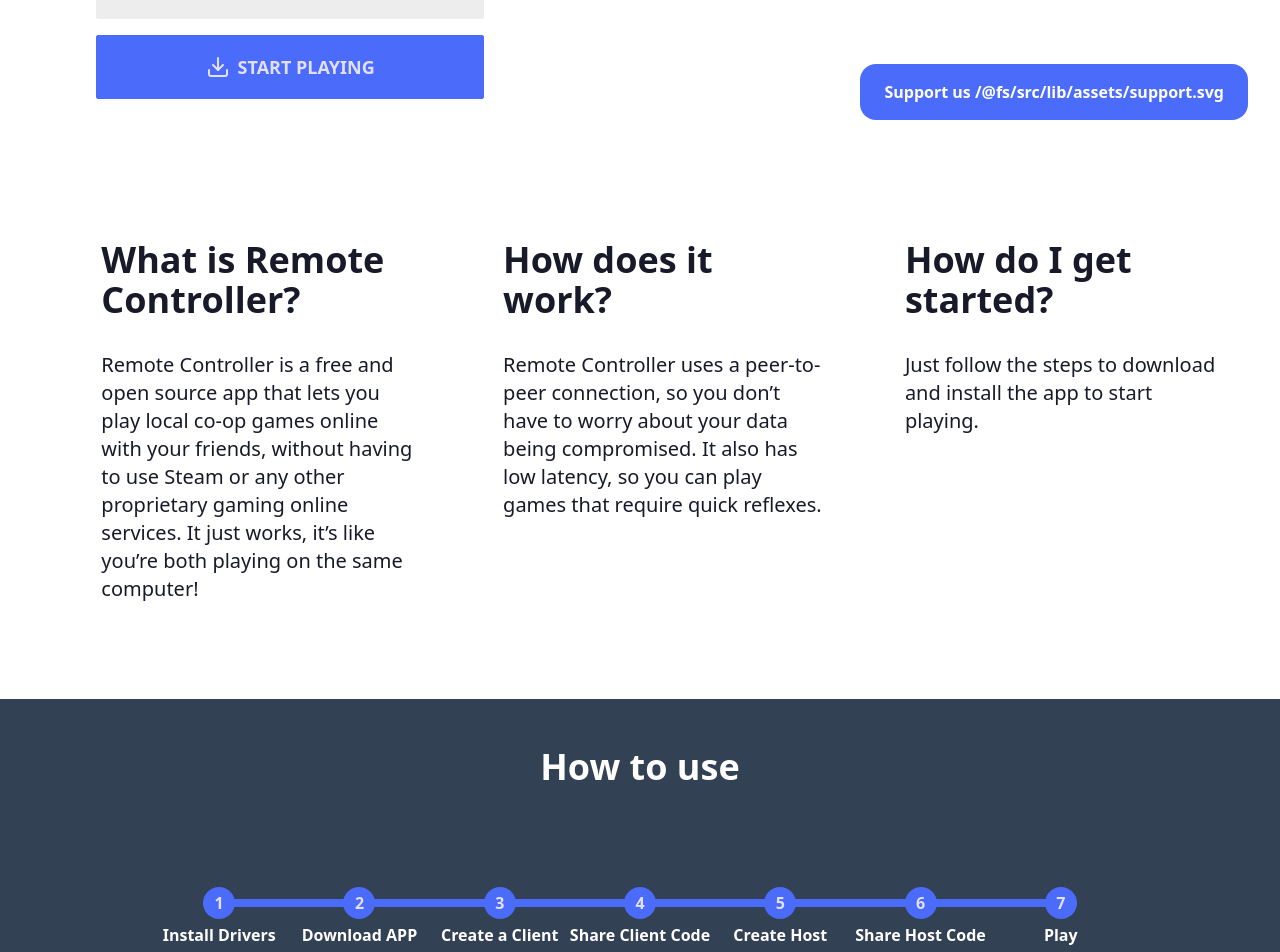
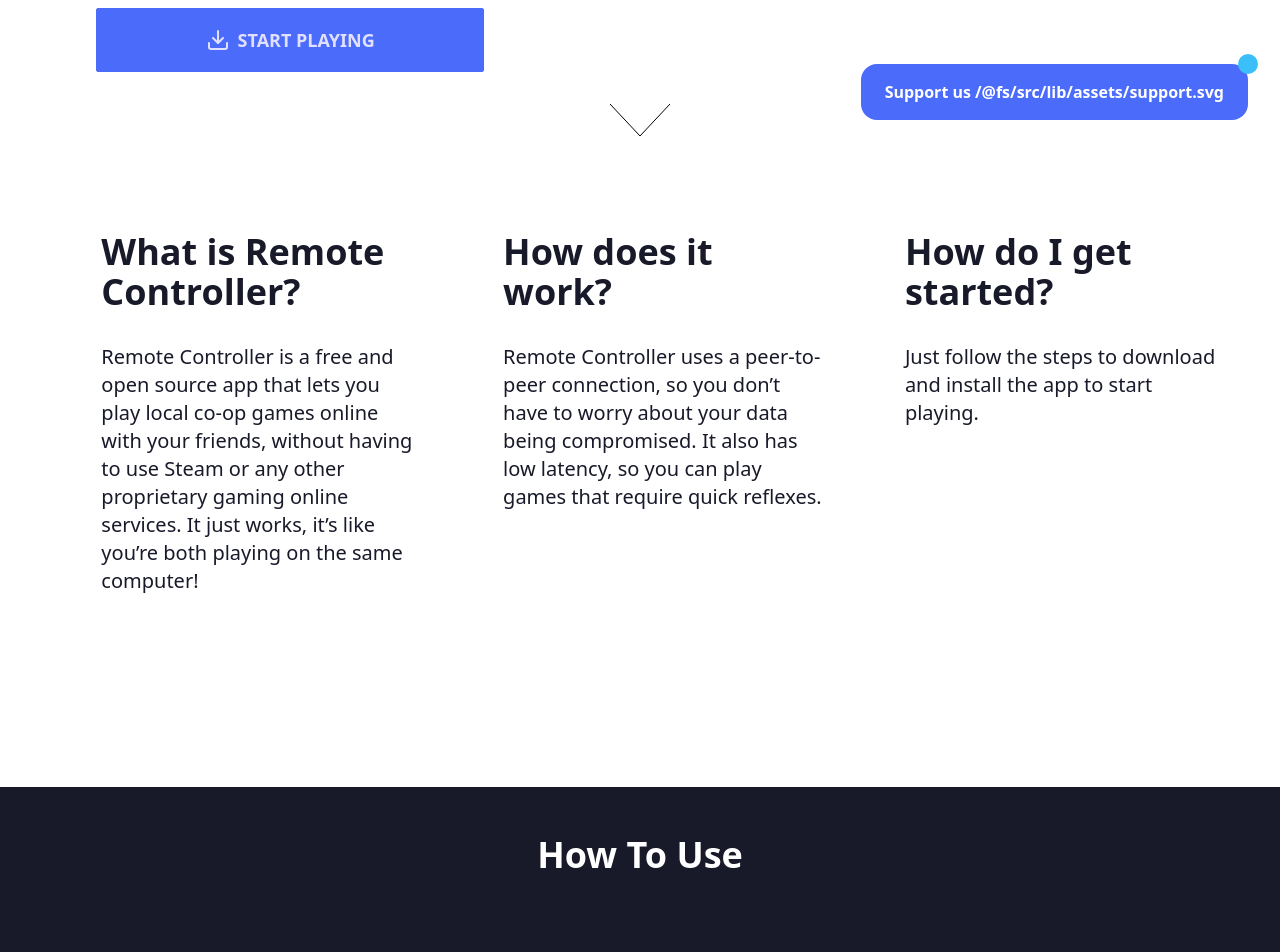
Before and after one commit to PiterWeb/RemoteController-Landing, a SvelteKit app: page / in a window 1280 px wide. Shown: the part 640-1592 px from the top of the page. Built offline with nearby package versions, Linux system fonts and the light colour scheme.

Commit message:
Fixes UI & Colors Landing

```diff
--- a/src/app.css
+++ b/src/app.css
@@ -43,3 +43,7 @@
 		animation: none !important;
 	}
 }
+
+html {
+	scroll-behavior: smooth;
+}
--- /dev/null
+++ b/src/lib/components/ArrowAction.svelte
@@ -0,0 +1,71 @@
+<script lang="ts">
+	export let targetId: string;
+</script>
+
+<a href={`#${targetId}`}>
+	<svg class="arrows mx-auto block md:-mt-20 -mt-56 ">
+		<path class="a1" d="M0 0 L30 32 L60 0" />
+		<path class="a2" d="M0 20 L30 52 L60 20" />
+		<path class="a3" d="M0 40 L30 72 L60 40" />
+	</svg>
+</a>
+
+<style>
+	.arrows {
+		width: 60px;
+		height: 72px;
+	}
+
+	.arrows path {
+		stroke: black;
+		fill: transparent;
+		stroke-width: 1px;
+		animation: arrow 1.5s cubic-bezier(0.68, -0.55, 0.27, 1.55) infinite;
+		-webkit-animation: arrow 1.5s cubic-bezier(0.68, -0.55, 0.27, 1.55) infinite;
+	}
+
+	@keyframes arrow {
+		0% {
+			opacity: 0;
+		}
+		40% {
+			opacity: 1;
+		}
+		80% {
+			opacity: 0;
+		}
+		100% {
+			opacity: 0;
+		}
+	}
+
+	@-webkit-keyframes arrow /*Safari and Chrome*/ {
+		0% {
+			opacity: 0;
+		}
+		40% {
+			opacity: 1;
+		}
+		80% {
+			opacity: 0;
+		}
+		100% {
+			opacity: 0;
+		}
+	}
+
+	.arrows path.a1 {
+		animation-delay: -1s;
+		-webkit-animation-delay: -1s; /* Safari 和 Chrome */
+	}
+
+	.arrows path.a2 {
+		animation-delay: -0.5s;
+		-webkit-animation-delay: -0.5s; /* Safari 和 Chrome */
+	}
+
+	.arrows path.a3 {
+		animation-delay: 0s;
+		-webkit-animation-delay: 0s; /* Safari 和 Chrome */
+	}
+</style>
--- a/src/lib/components/Card.svelte
+++ b/src/lib/components/Card.svelte
@@ -5,7 +5,7 @@
 </script>
 
 <section
-	class="bg-white rounded-lg shadow-lg p-6 hover:bg-gray-800 group transition-colors duration-300"
+	class="bg-white rounded-lg shadow-lg p-6 hover:bg-neutral group transition-colors duration-300"
 	class:drop-shadow={shadow}
 >
 	<h2 class="text-lg font-bold mb-2 group-hover:text-white transition-colors duration-300">
--- /dev/null
+++ b/src/lib/components/Footer.svelte
@@ -0,0 +1,35 @@
+<script>
+	import GamepadSVG from '$lib/assets/gamepad.svg?raw';
+</script>
+
+<footer id="footer" class="footer p-10 bg-neutral text-neutral-content mt-20">
+	<aside>
+		{@html GamepadSVG}
+		<p>Remote Controller.<br />Play LOCAL co-op games ONLINE</p>
+	</aside>
+	<nav>
+		<header class="footer-title">Product</header>
+		<a href="https://github.com/PiterWeb/RemoteController/releases" class="link link-hover"
+			>Downloads</a
+		>
+		<a href="/info/guides/installation" class="link link-hover">Guides</a>
+		<a href="/info/resources/faq" class="link link-hover">FAQ</a>
+	</nav>
+	<nav>
+		<header class="footer-title">Social</header>
+		<a href="https://github.com/PiterWeb/RemoteController" class="link link-hover">Github</a>
+		<a class="link link-hover">Contact</a>
+	</nav>
+	<nav>
+		<header class="footer-title">Legal</header>
+		<a class="link link-hover">Terms of use</a>
+		<a class="link link-hover">Privacy policy</a>
+		<a class="link link-hover">Cookie policy</a>
+	</nav>
+</footer>
+
+<style>
+	#footer {
+		view-transition-name: footer;
+	}
+</style>
--- a/src/lib/components/TextBlock.svelte
+++ b/src/lib/components/TextBlock.svelte
@@ -2,10 +2,11 @@
 
     export let title: string = "Placeholder Title";
     export let content: string = "Placeholder Content";
+    export let id: string = "#";
 
 </script>
 
-<div class="ml-12">
+<div {id} class="ml-12">
     <h3 class="text-4xl font-bold leading-[1.1]">{title}</h3>
 
     <p class="mt-8 text-xl">
--- a/src/routes/+layout.svelte
+++ b/src/routes/+layout.svelte
@@ -2,6 +2,7 @@
 	import '../app.css';
 	import GamepadSVG from '$lib/assets/gamepad.svg?raw';
 	import SupportSVG from '$lib/assets/support.svg?raw';
+	import Footer from '$lib/components/Footer.svelte';
 
 	import { onNavigate } from '$app/navigation';
 
@@ -40,15 +41,22 @@
 	<slot />
 </main>
 
+<Footer/>
+
+<div class="indicator fixed bottom-10 right-8">
 <a
 	id="support-us"
-	class="fixed bottom-10 right-8 text-white content-center bg-primary flex px-6 py-4 rounded-2xl gap-1 font-bold"
+	class=" text-white content-center bg-primary flex px-6 py-4 md:rounded-2xl rounded-full gap-1 font-bold"
 	href="https://ko-fi.com/piterdev"
 	target="_blank"
 	rel="noopener noreferrer"
 >
-	Support us {@html SupportSVG}
-</a>
+		<span class="indicator-item badge badge-info rounded-full" />
+
+		<span class="md:block hidden">Support us</span>
+		{@html SupportSVG}
+	</a>
+</div>
 
 <style>
 	nav {
--- a/src/routes/+page.svelte
+++ b/src/routes/+page.svelte
@@ -1,5 +1,5 @@
 <script>
-	import InfoSVG from '$lib/assets/info.svg?raw';
+	import ArrowAction from '$lib/components/ArrowAction.svelte';
 	import DownloadSVG from '$lib/assets/download.svg?raw';
 	import Card from '$lib/components/Card.svelte';
 	import TextBlock from '$lib/components/TextBlock.svelte';
@@ -30,26 +30,20 @@
 			</h2>
 			<h3 class="text-2xl font-bold my-4">Do you miss the evenings of cooperative games ?</h3>
 		</div>
-		<div class="flex flex-col space-y-4">
-			<a href="/info" class="btn btn-lg">{@html InfoSVG} User Guides</a>
 
-			<button
-				on:click={() => {
-					const dialog = document.getElementById('download-dialog');
-					// @ts-ignore
-					dialog?.showModal();
-				}}
-				class="btn btn-primary btn-lg">{@html DownloadSVG} Start Playing</button
-			>
-		</div>
+		<a href="/info" class="btn btn-primary btn-lg w-full space-y-4"
+			>{@html DownloadSVG} Start Playing</a
+		>
 	</section>
 
 	<section class="md:w-2/3 p-4 h-full">
-		<img src="/gamepad-aqua.jpg" alt="gamepad" class="m-auto w-3/5" />
+		<img src="/gamepad-aqua.jpg" alt="gamepad" class="m-auto w-3/5 lg:-rotate-12" />
 	</section>
 </div>
+<ArrowAction targetId="about-remote-controller" />
 <section
-	class="grid md:grid-cols-3 justify-items-center gap-y-16 gap-x-8 mt-24 mb-24 md:mx-auto md:3/4 w-11/12"
+	id="about-remote-controller"
+	class="grid md:grid-cols-3 justify-items-center gap-y-16 gap-x-8 py-24 md:mx-auto md:3/4 w-11/12"
 >
 	<TextBlock
 		title="What is Remote Controller?"
@@ -77,12 +71,12 @@
 			computer!
 		</p> -->
 </section>
-<section class="mt-24 mb-24 bg-slate-700 w-full py-12 text-white">
-	<h3 class="text-4xl font-black text-center leading-[1.1]">How to use</h3>
+<section class="mt-24 mb-24 bg-neutral w-full py-12 text-white">
+	<h3 class="text-4xl font-black text-center leading-[1.1] capitalize">How to use</h3>
 	<div
 		class="flex flex-col md:flex-row md:justify-center md:items-center gap-8 mt-24 mb-24 md:mx-auto md:3/4 w-11/12"
 	>
-		<ul class="steps font-bold">
+		<ul class="steps steps-vertical md:steps-horizontal font-bold mx-auto">
 			<li class="step step-primary">Install Drivers</li>
 			<li class="step step-primary">Download APP</li>
 			<li class="step step-primary">Create a Client</li>
@@ -95,7 +89,7 @@
 </section>
 
 <section class="w-full py-12">
-	<h3 class="text-4xl font-black leading-[1.1] text-center">Features</h3>
+	<h3 class="text-4xl font-black leading-[1.1] text-center capitalize">Features</h3>
 	<div class="mt-24 mb-24 md:mx-auto md:w-3/4 w-11/12">
 		<article class="grid grid-cols-1 md:grid-cols-2 lg:grid-cols-3 ml-12 md:ml-0 gap-6">
 			<Card
--- a/src/routes/info/+layout.svelte
+++ b/src/routes/info/+layout.svelte
@@ -19,8 +19,8 @@
 			<li><a href="/info/guides/installation">Installation</a></li>
 			<li><a href="/info/guides/how-to-use">How to use</a></li>
 			<li class="menu-title">Resources</li>
+			<li><a href="/info/resources/faq">FAQ</a></li>
 			<li><a href="/info/resources/security">Security</a></li>
-			<!-- <li><a href="" /></li> -->
 		</ul>
 
 		<article class="md:col-span-5">
--- /dev/null
+++ b/src/routes/info/resources/faq/+page.svelte
@@ -0,0 +1,9 @@
+<script>
+    import InfoTemplate from "$lib/components/InfoTemplate.svelte";
+</script>
+
+<InfoTemplate title="FAQ" description="Things you may want to know about this software">
+
+
+
+</InfoTemplate>
```
